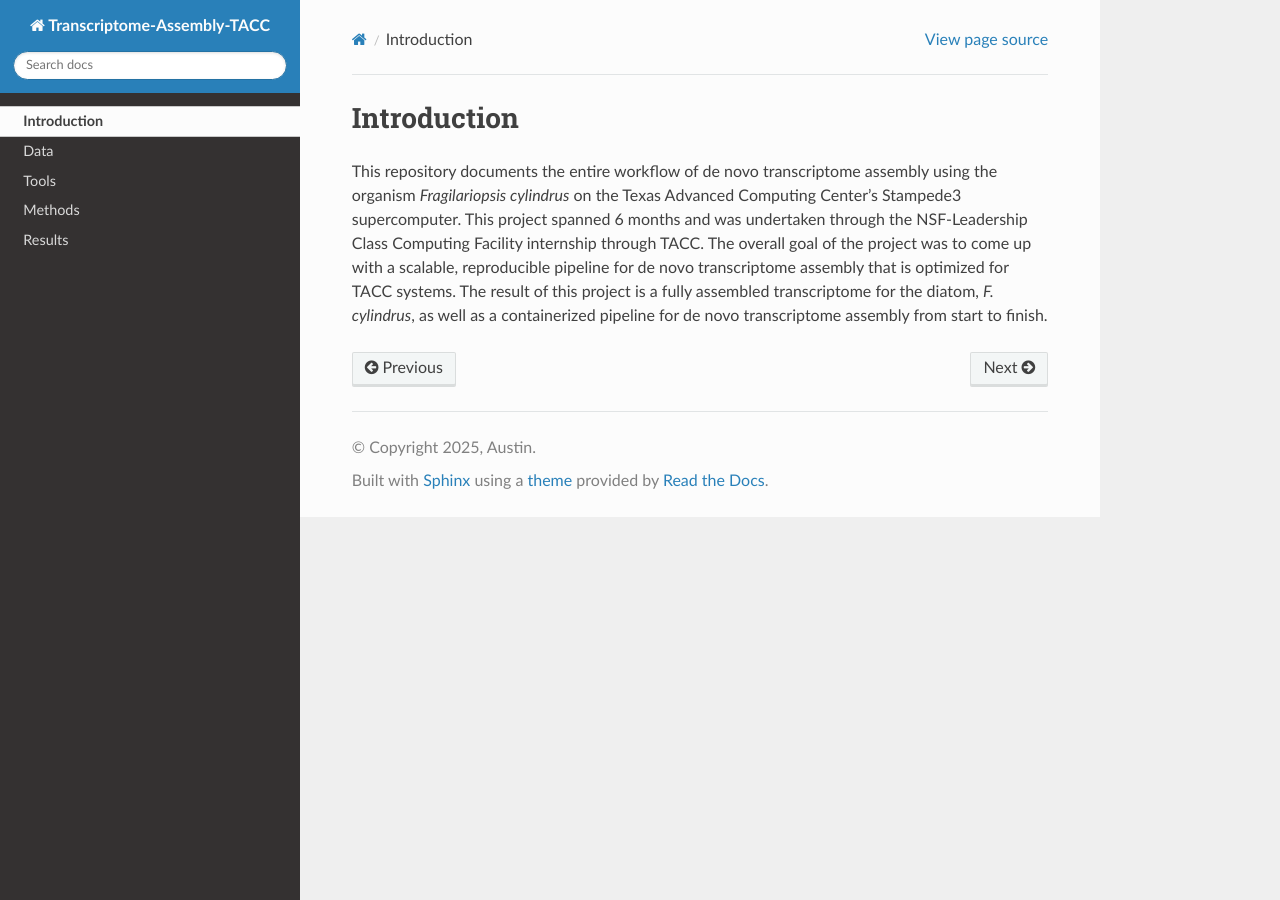
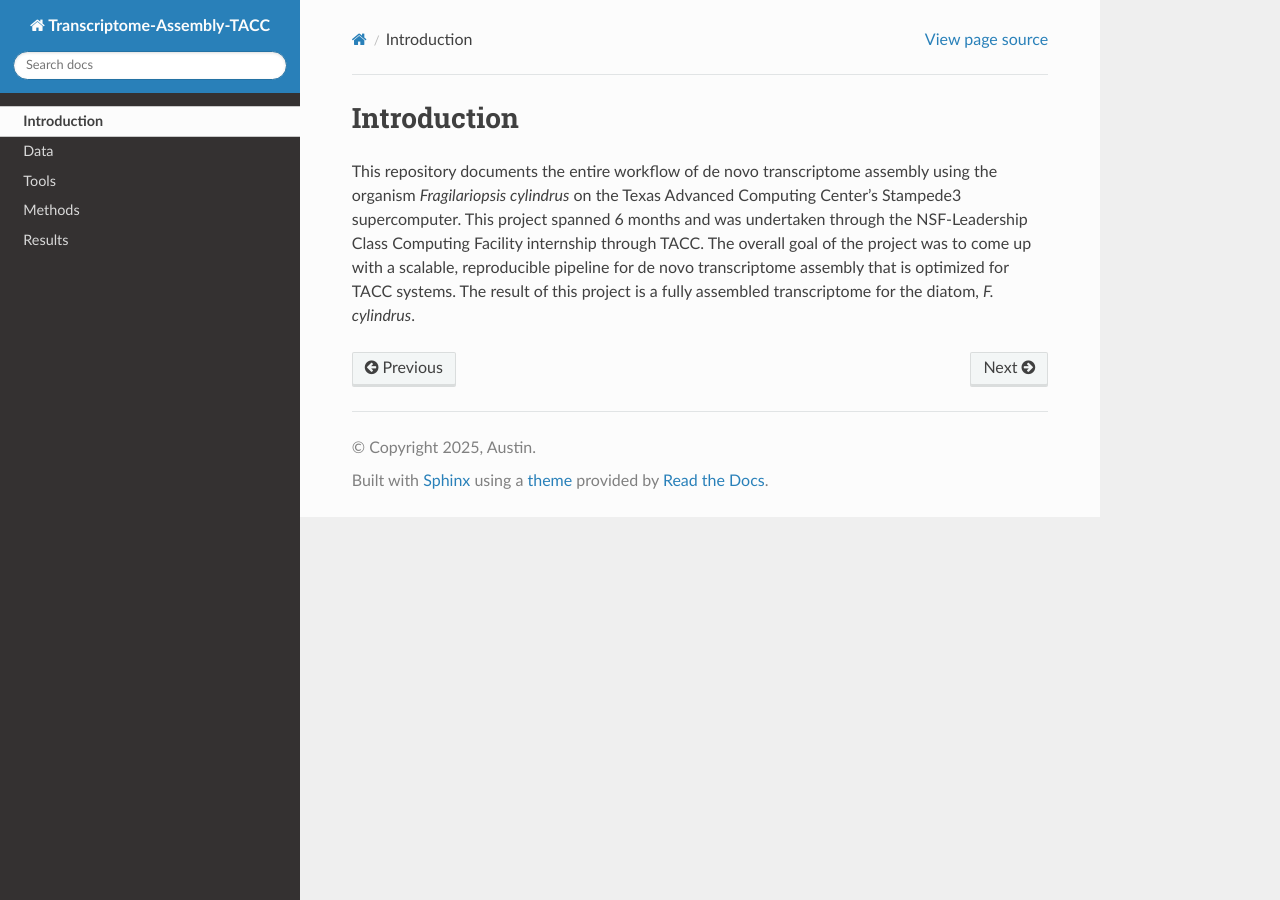
Before and after one commit to AriannaM-A/Transcriptome-Assembly-TACC, a Sphinx documentation site: the page built from docs/source/introduction.md, in a window 1280 px wide. Built offline with Sphinx 7.4.7 and the Read the Docs theme 3.1.0, drawn with Linux system fonts in a browser that asks for light colours; pages that are not in the unit, such as notebooks, are missing from menus.

Commit message:
Update introduction

```diff
--- a/docs/source/introduction.md
+++ b/docs/source/introduction.md
@@ -1,2 +1,2 @@
 # Introduction
-This repository documents the entire workflow of de novo transcriptome assembly using the organism *Fragilariopsis cylindrus* on the Texas Advanced Computing Center's Stampede3 supercomputer. This project spanned 6 months and was undertaken through the NSF-Leadership Class Computing Facility internship through TACC. The overall goal of the project was to come up with a scalable, reproducible pipeline for de novo transcriptome assembly that is optimized for TACC systems. The result of this project is a fully assembled transcriptome for the diatom, *F. cylindrus*, as well as a containerized pipeline for de novo transcriptome assembly from start to finish.
+This repository documents the entire workflow of de novo transcriptome assembly using the organism *Fragilariopsis cylindrus* on the Texas Advanced Computing Center's Stampede3 supercomputer. This project spanned 6 months and was undertaken through the NSF-Leadership Class Computing Facility internship through TACC. The overall goal of the project was to come up with a scalable, reproducible pipeline for de novo transcriptome assembly that is optimized for TACC systems. The result of this project is a fully assembled transcriptome for the diatom, *F. cylindrus*.
```
